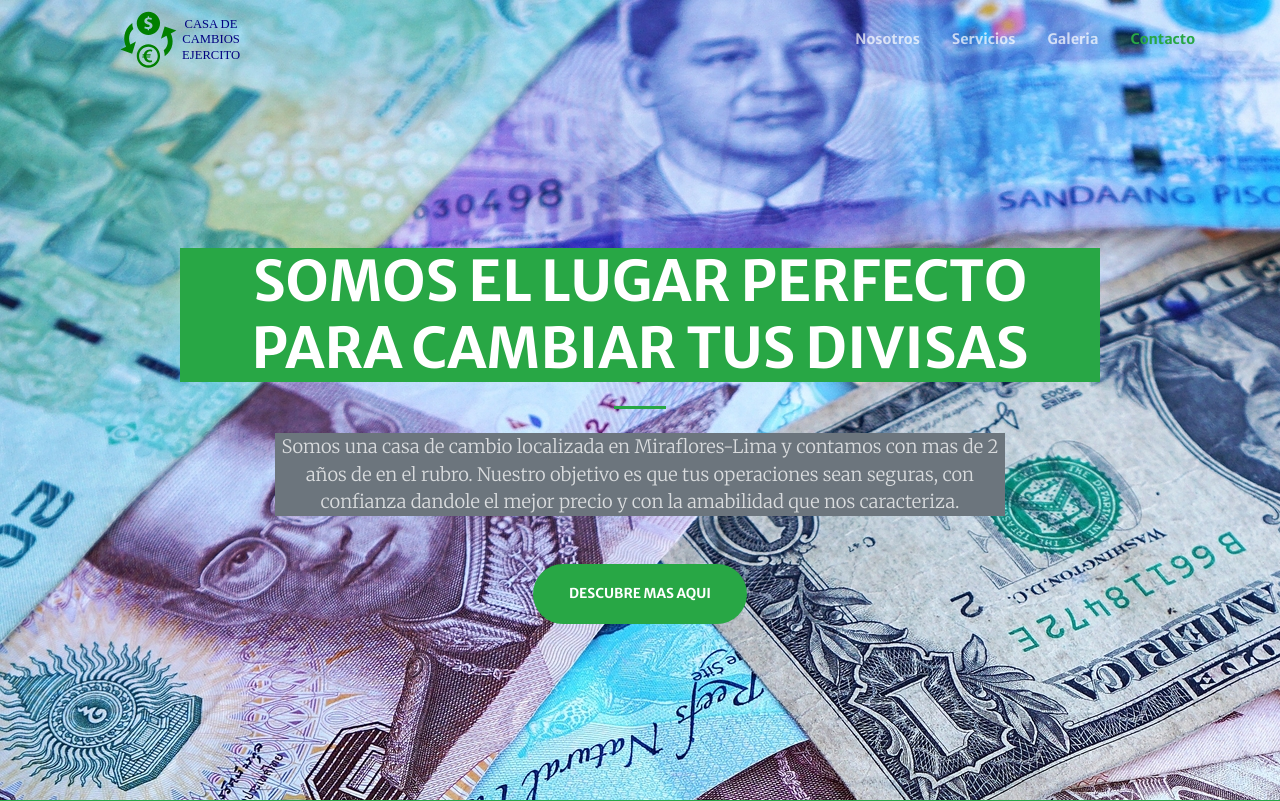
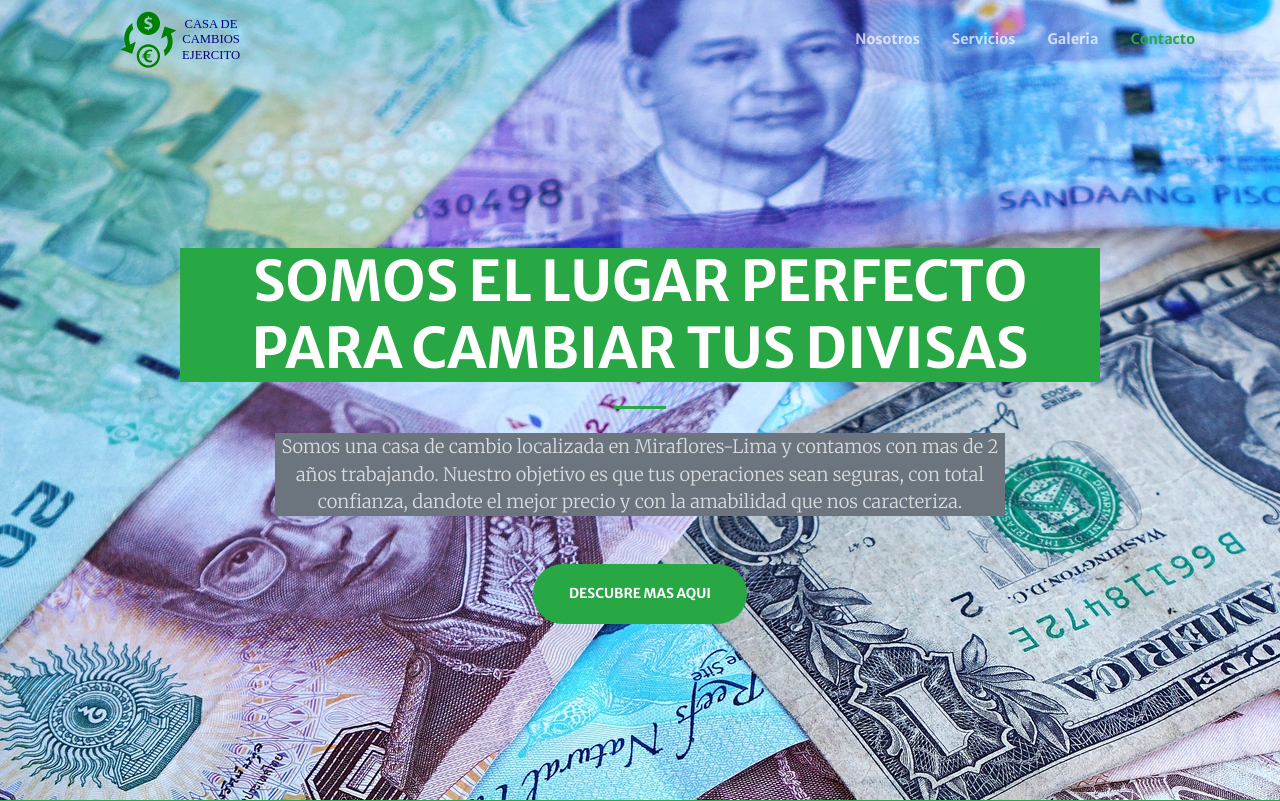
Before and after one commit to YecoG23/x-exchangesite, a Django app: page / in a window 1280 px wide. Shown: the top 801 px of the page. Run offline with Django 3.2, Linux system fonts and the light colour scheme; some libraries are stand-ins or nearby versions.

Commit message:
update text conten masthead one more time

```diff
--- a/templates/index.html
+++ b/templates/index.html
@@ -22,7 +22,7 @@ header.masthead {
           <hr class="divider my-4">
         </div>
         <div class="col-lg-8 align-self-baseline">
-          <p class="text-white-75 bg-secondary font-weight-light mb-5">Somos una casa de cambio localizada en Miraflores-Lima y contamos con mas de 2 años de en el rubro. Nuestro objetivo es que tus operaciones sean seguras, con confianza dandole el mejor precio y con la amabilidad que nos caracteriza.</p>
+          <p class="text-white-75 bg-secondary font-weight-light mb-5">Somos una casa de cambio localizada en Miraflores-Lima y contamos con mas de 2 años trabajando. Nuestro objetivo es que tus operaciones sean seguras, con total confianza, dandote el mejor precio y con la amabilidad que nos caracteriza.</p>
           <a class="btn btn-primary btn-xl js-scroll-trigger" href="#about">Descubre mas aqui</a>
         </div>
       </div>
```
